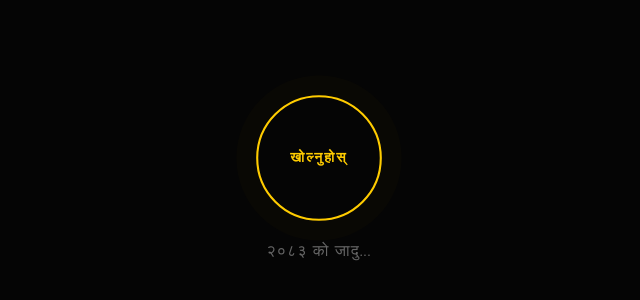
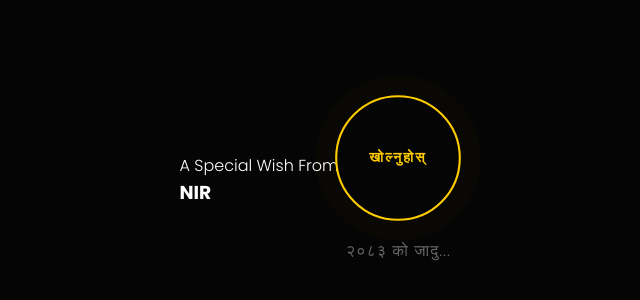
Before and after one commit to Nirkunwar/Happy-new-year-, a plain HTML site: page index.html in a window 1280 px wide. Shown: the part 220-520 px from the top of the page, without its empty margins (321-961 px from the left). Drawn offline with Linux system fonts and the light colour scheme.

Commit message:
Update index.html

```diff
--- a/index.html
+++ b/index.html
@@ -156,7 +156,13 @@
 </head>
 <body>
 
-    <div id="stage1">
+
+    <div class="sender-badge">
+        <span>A Special Wish From</span>
+        <h3>NIR</h3>
+    </div>
+
+     <div id="stage1">
         <button class="portal-btn" onclick="nextStage()">खोल्नुहोस्</button>
         <p style="margin-top: 20px; color: #666; letter-spacing: 1px;">२०८३ को जादु...</p>
     </div>
```
